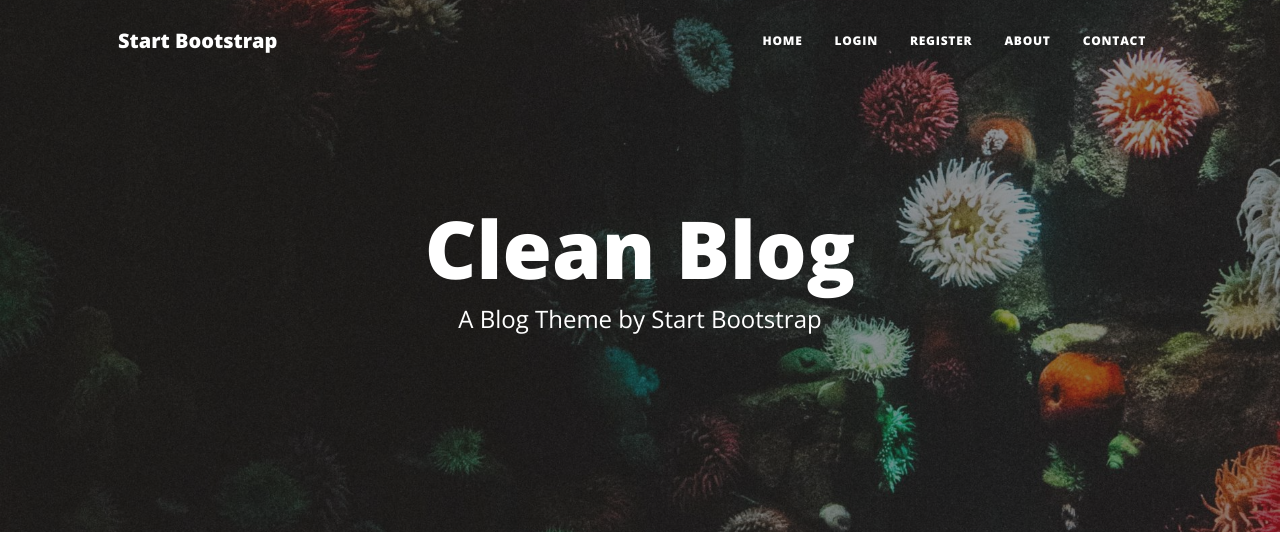
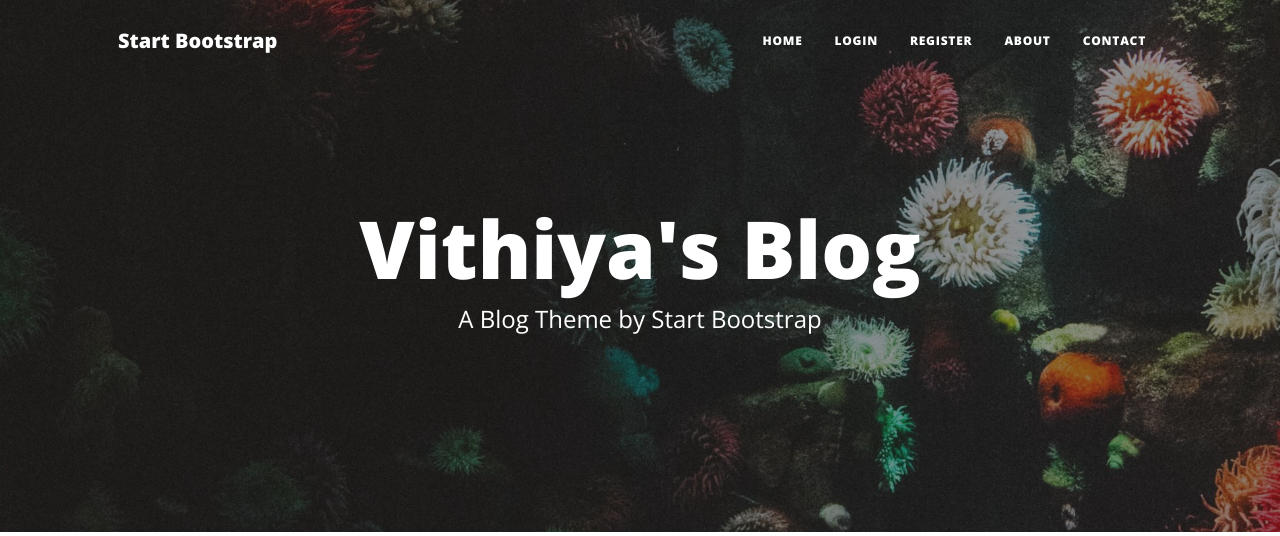
Before and after one commit to vithiya/MyOwnBlog, a Flask app: page / in a window 1280 px wide. Shown: the top 536 px of the page. Run offline with Flask 3, Linux system fonts and the light colour scheme; some libraries are stand-ins or nearby versions.

Commit message:
Changed heading of Blog

```diff
--- a/templates/index.html
+++ b/templates/index.html
@@ -9,7 +9,7 @@
     <div class="row gx-4 gx-lg-5 justify-content-center">
       <div class="col-md-10 col-lg-8 col-xl-7">
         <div class="site-heading">
-          <h1>Clean Blog</h1>
+          <h1>Vithiya's Blog</h1>
           <span class="subheading">A Blog Theme by Start Bootstrap</span>
         </div>
       </div>
```
